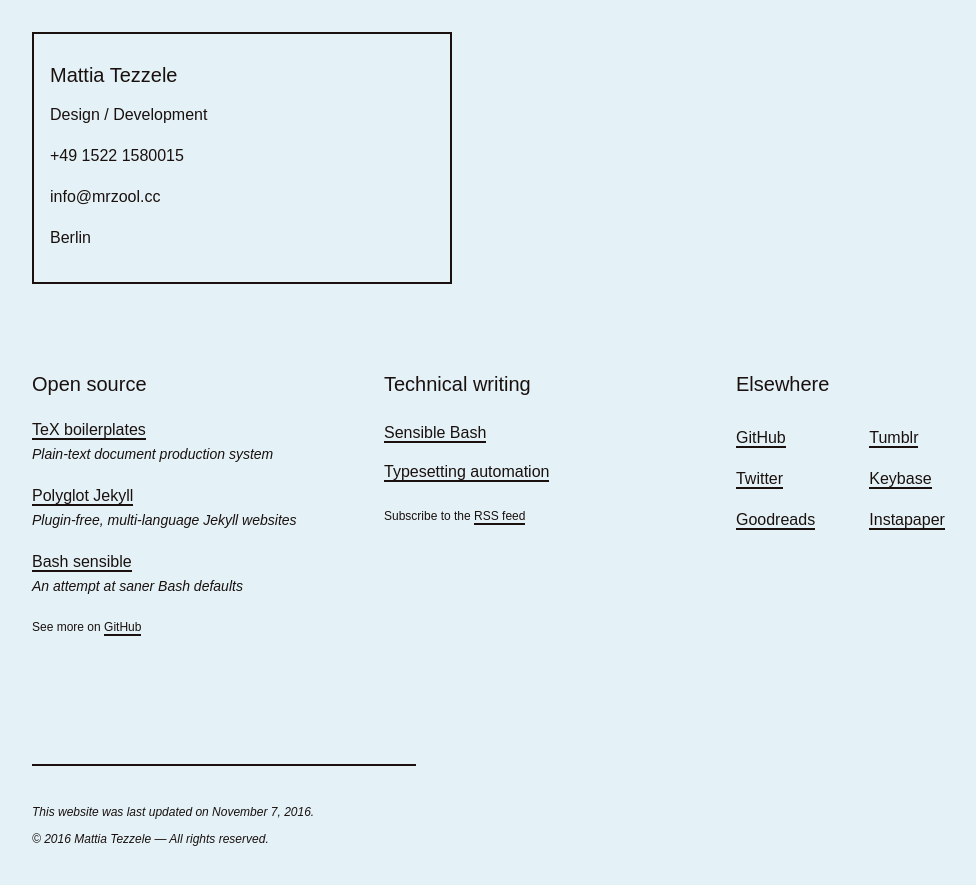
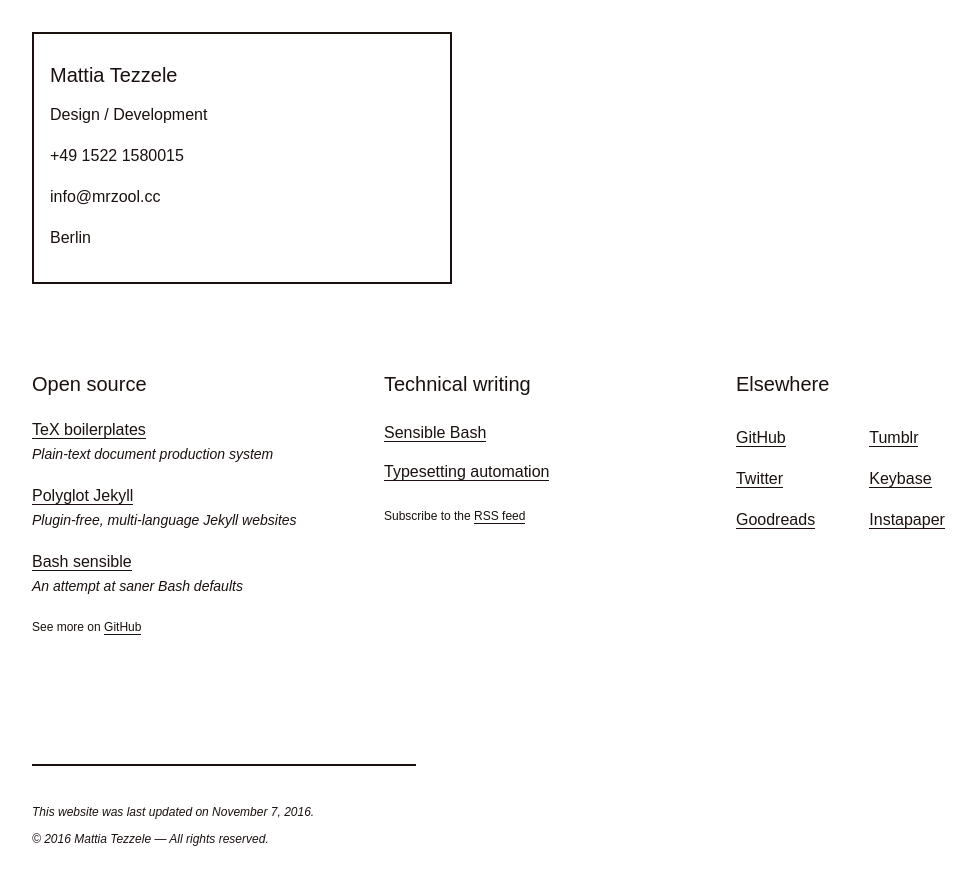
Before and after one commit to mrzool/mrzool.github.io, a Jekyll site: the page built from index.md, in a window 1280 px wide. Shown: the top 885 px of the page, without its empty margins (0-976 px from the left). Built offline with Jekyll 4.4.1, drawn with Linux system fonts in a browser that asks for light colours.

Commit message:
white background

```diff
--- a/css/s.css
+++ b/css/s.css
@@ -816,7 +816,7 @@ pre, code { font-size: .875rem;  }
 .center { text-align: center; }
 body {
   color: #1a110f;
-  background-color: #e4f2f7;
+  background-color: #FFFFFF;
 }
 
 a { color: #1a110f; }
@@ -956,7 +956,7 @@ blockquote { color: #7D7E7A; }
 
 .not-rounded { border-radius: 0 }
 
-a { border-bottom: solid #1a110f 2px; }
-a:hover { border-bottom: solid #aab1b4 2px; }
+a { border-bottom: solid #1a110f 1px; }
+a:hover { border-bottom: solid #aab1b4 1px; }
 
 pre { border-left: 3px solid #aab1b4; }
--- a/src/_colors.css
+++ b/src/_colors.css
@@ -1,6 +1,6 @@
 body {
   color: var(--black);
-  background-color: var(--iceberg);
+  background-color: var(--white);
 }
 
 a { color: var(--black); }
```
Also changed, not shown: _includes/_head.html (+1 -1 lines), css/s.min.css.
